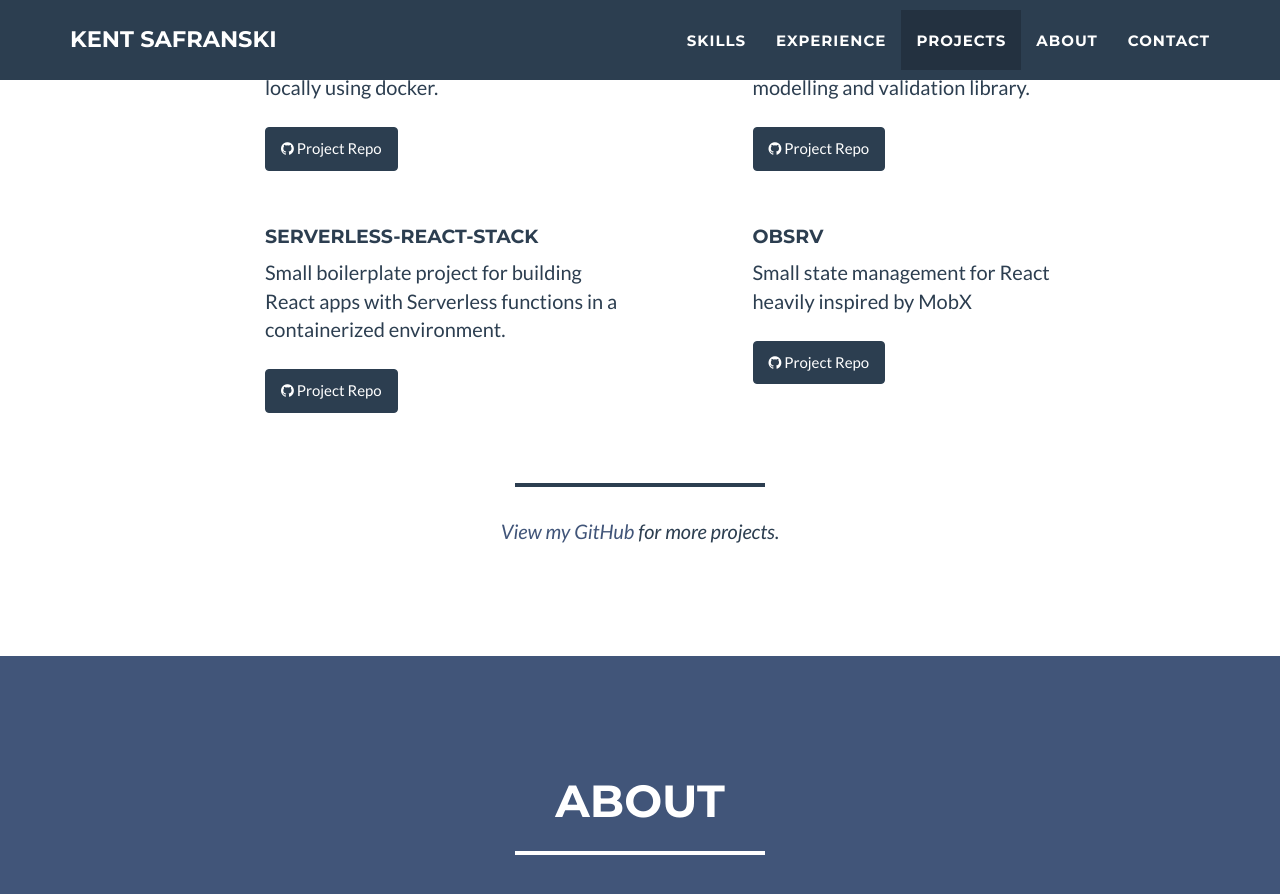
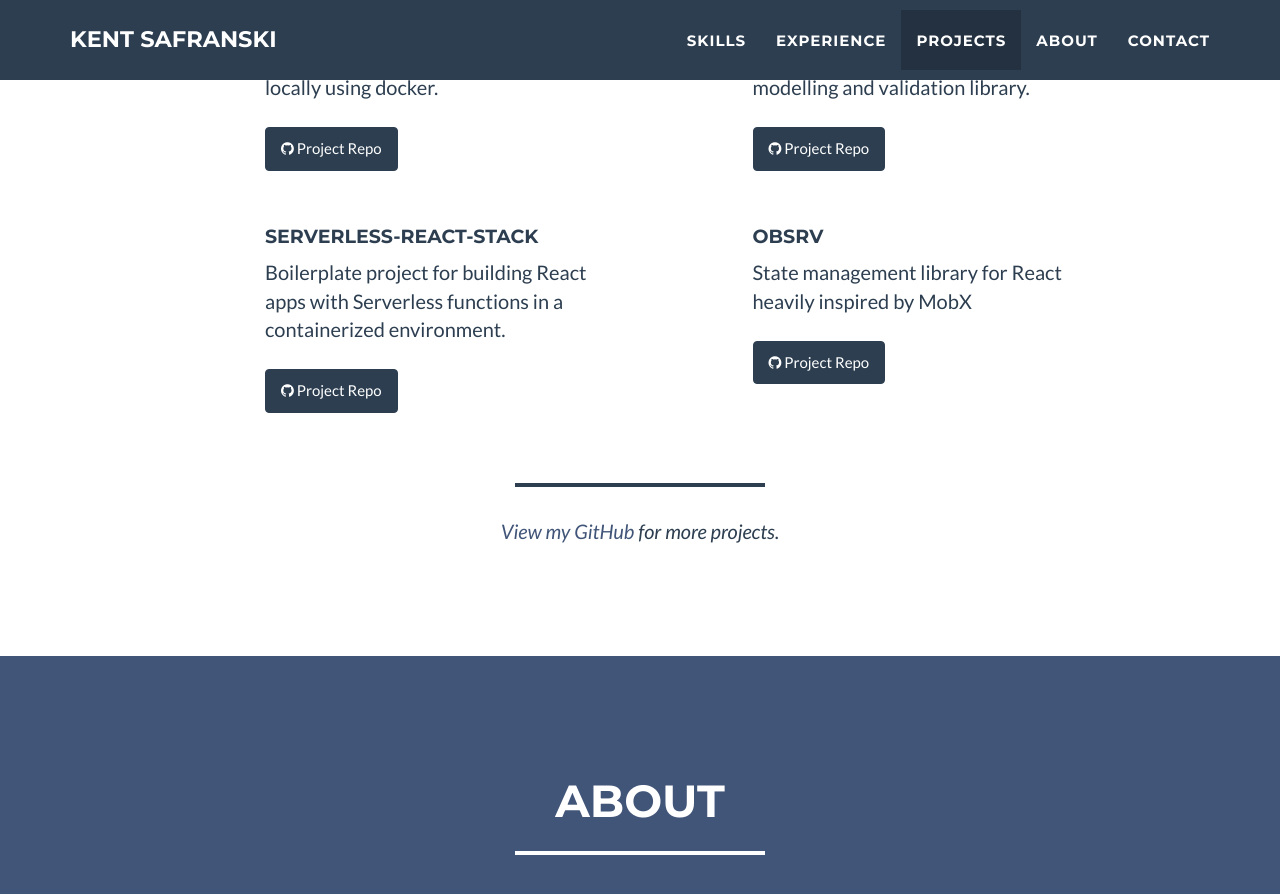
Before and after one commit to ksafranski/ksafranski.github.io, a Jekyll site: the page built from index.html, in a window 1280 px wide and 900 px high, scrolled down 4223 px. Shown: the top 894 px of the window. Built offline with Jekyll 4.4.1, drawn with Linux system fonts in a browser that asks for light colours.

Commit message:
Update projects.html

```diff
--- a/_includes/projects.html
+++ b/_includes/projects.html
@@ -42,7 +42,7 @@
                 <div class="col-lg-4 col-lg-offset-2">
                     <h4>Serverless-React-Stack</h4>
                     <p>
-                        Small boilerplate project for building React apps with Serverless functions in a containerized environment.
+                        Boilerplate project for building React apps with Serverless functions in a containerized environment.
                     </p>
                     <p>
                         <a target="_blank" href="https://github.com/ksafranski/serverless-react-stack" class="btn btn-primary">
@@ -53,7 +53,7 @@
              <div class="col-lg-4 col-lg-offset-1">
                     <h4>Obsrv</h4>
                     <p>
-                        Small state management for React heavily inspired by MobX
+                        State management library for React heavily inspired by MobX
                     </p>
                     <p>
                         <a target="_blank" href="https://github.com/ksafranski/obsrv" class="btn btn-primary">
```
